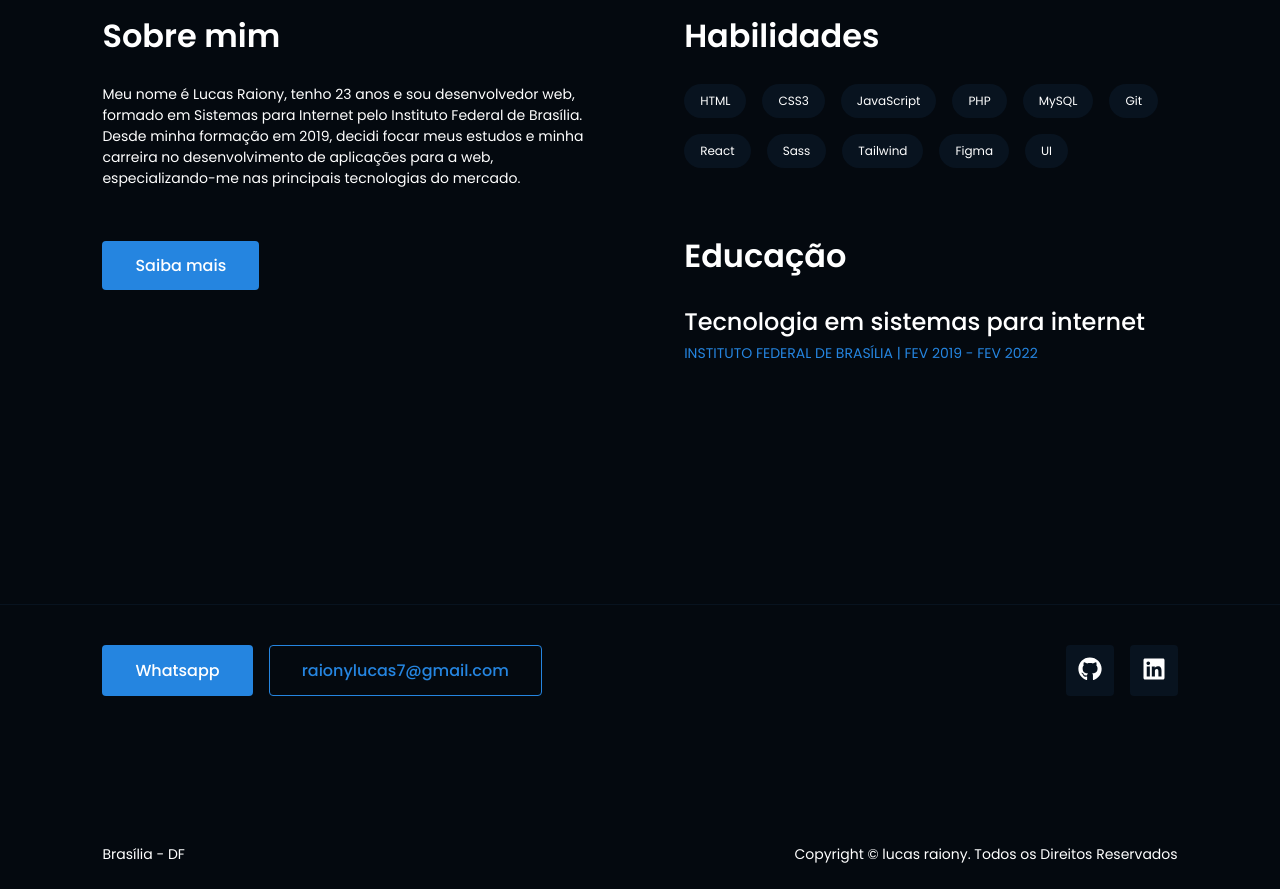
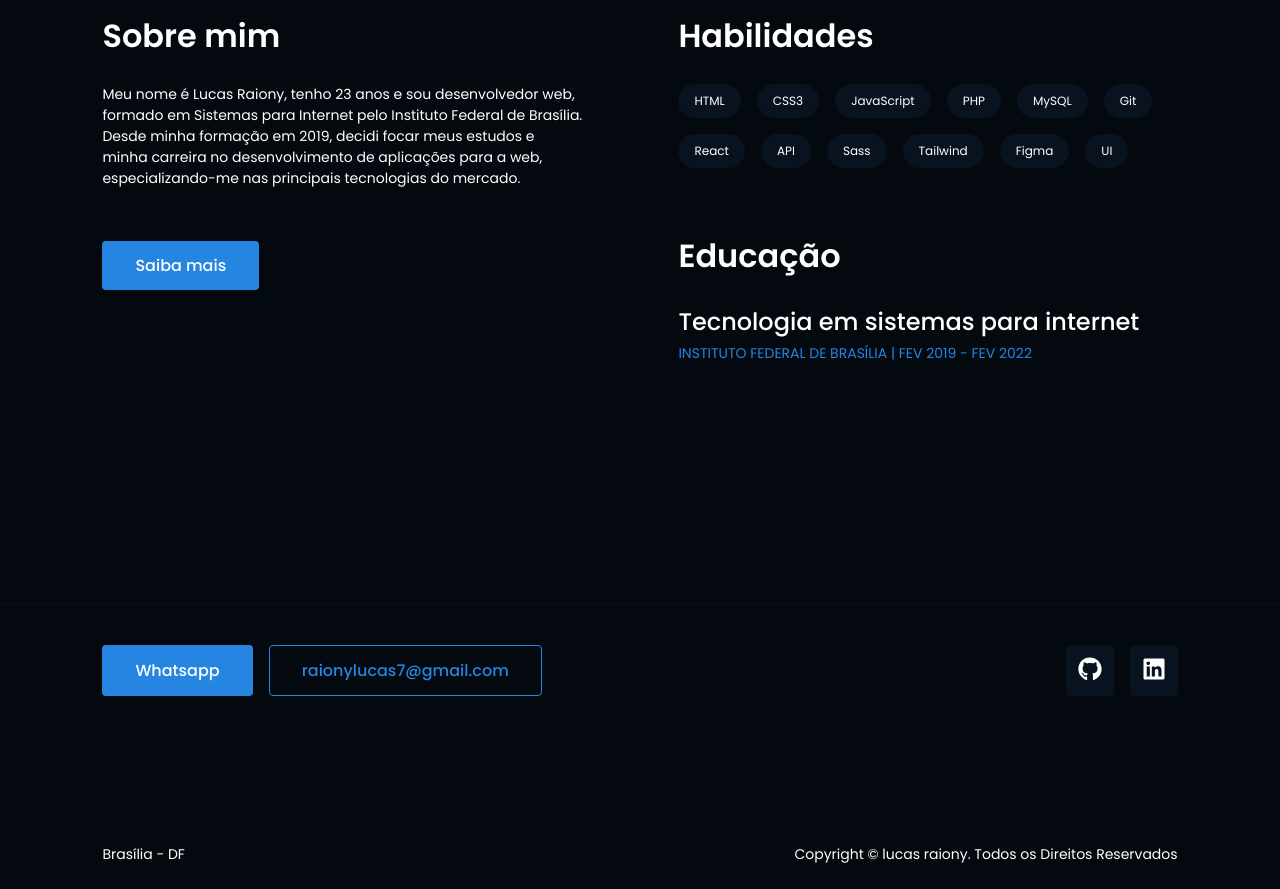
Before and after one commit to raionylucas/portfolio-react, a React (Vite) app: page / in a window 1280 px wide. Shown: the part 1000-1889 px from the top of the page. Built offline with nearby package versions, Linux system fonts and the light colour scheme.

Commit message:
adicionando nova tag de habilidade

```diff
--- a/src/components/about/AboutMe.jsx
+++ b/src/components/about/AboutMe.jsx
@@ -29,6 +29,7 @@ function AboutMe() {
             <li className='about__right__skills__tags__item'>MySQL</li>
             <li className='about__right__skills__tags__item'>Git</li>
             <li className='about__right__skills__tags__item'>React</li>
+            <li className='about__right__skills__tags__item'>API</li>
             <li className='about__right__skills__tags__item'>Sass</li>
             <li className='about__right__skills__tags__item'>Tailwind</li>
             <li className='about__right__skills__tags__item'>Figma</li>
```
